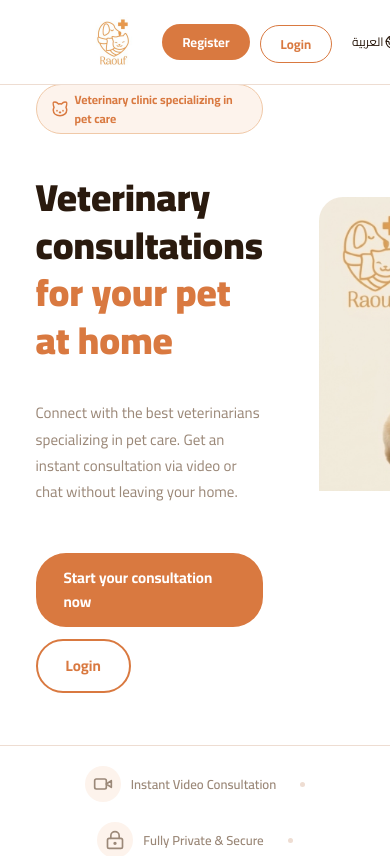
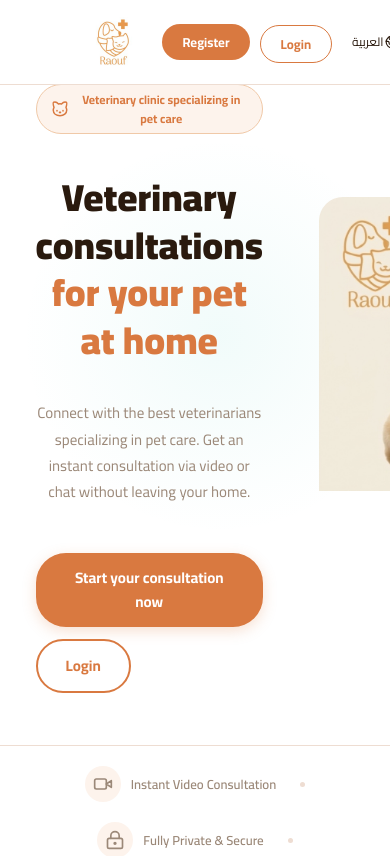
Before and after one commit to shahad-FS/PortfolioProject, a React (Vite) app in the folder rauf/frontend/: page / in a window 390 px wide. Shown: the top 856 px of the page. Built offline with nearby package versions, Linux system fonts and the light colour scheme; no server answers.

Commit message:
fix: styles

```diff
--- a/rauf/frontend/src/App.jsx
+++ b/rauf/frontend/src/App.jsx
@@ -40,6 +40,7 @@ function App() {
     "/register",
     "/check-email",
     "/reset-password",
+    "/video-call/:sessionId",
   ];
   const shouldHideLayout =
     hideLayoutPaths.includes(location.pathname) ||
--- a/rauf/frontend/src/pages/Home.jsx
+++ b/rauf/frontend/src/pages/Home.jsx
@@ -26,6 +26,7 @@ import {
   FollowUpIcon,
   PawIcon,
   StarIcon,
+  VetIcon,
 } from "../components/Icons";
 export default function Home() {
   const { t } = useTranslation();
@@ -178,7 +179,9 @@ export default function Home() {
                     key={vet.id}
                     data-testid="vet-card"
                   >
-                    <div className="doctor-avatar">👩‍⚕️</div>
+                    <div className="doctor-avatar">
+                      <VetIcon />
+                    </div>
 
                     <h3 className="doctor-name">{vet.full_name}</h3>
                     <h3
--- a/rauf/frontend/src/pages/Payments.jsx
+++ b/rauf/frontend/src/pages/Payments.jsx
@@ -6,6 +6,7 @@ import { useTranslation } from "react-i18next";
 // ملفات ميسر
 import "moyasar-payment-form/dist/moyasar.css";
 import Moyasar from "moyasar-payment-form";
+import "../styles/payments.css";
 
 export default function Payments({ consultationId, amount, onPaymentSuccess }) {
   const { t } = useTranslation();
@@ -32,7 +33,7 @@ export default function Payments({ consultationId, amount, onPaymentSuccess }) {
       containerRef.current.innerHTML = "";
     }
 
-    //Moyasar
+    // Moyasar
     if (typeof Moyasar !== "undefined") {
       isInitialized.current = true;
       Moyasar.init({
@@ -47,14 +48,19 @@ export default function Payments({ consultationId, amount, onPaymentSuccess }) {
           },
         },
         methods: ["creditcard", "mada"],
-
-        // callback_url: window.location.origin + "/payment-callback",
         callback_url: window.location.href,
 
         on_completed: async (payment) => {
-          if (payment.status === "paid") {
+          console.log("Moyasar status received:", payment.status);
+
+          if (payment.status === "paid" || payment.status === "authorized") {
             console.log("Moyasar Payment Completed successfully:", payment.id);
             await handleVerification(payment.id);
+          } else if (
+            payment.status === "initiated" ||
+            payment.status === "capturing"
+          ) {
+            console.log("Payment is processing (initiated/capturing)...");
           } else {
             isInitialized.current = false;
             setError(`Payment status is ${payment.status}. Please try again.`);
@@ -94,12 +100,7 @@ export default function Payments({ consultationId, amount, onPaymentSuccess }) {
         isInitialized.current = false;
       }
     } catch (err) {
-      console.error(err);
       console.error("Detailed Error in handleVerification:", err);
-      if (err.response) {
-        console.error("Server Response Data:", err.response.data);
-        console.error("Server Response Status:", err.response.status);
-      }
       setError("Something went wrong while verifying your payment");
       isInitialized.current = false;
     } finally {
@@ -108,8 +109,8 @@ export default function Payments({ consultationId, amount, onPaymentSuccess }) {
   };
 
   return (
-    <div className="mt-4">
-      <h3 className="text-lg font-semibold text-center mb-4">
+    <div className="mt-4 light bg-white p-4 rounded-xl text-left" dir="rtl">
+      <h3 className="text-lg font-semibold text-center mb-4 text-gray-800">
         {t("payment.title")}
       </h3>
       <p className="text-center text-gray-500 mb-4">
@@ -131,7 +132,10 @@ export default function Payments({ consultationId, amount, onPaymentSuccess }) {
         </div>
       )}
 
-      <div ref={containerRef}></div>
+      <div
+        ref={containerRef}
+        className="moyasar-custom-container bg-white text-gray-900"
+      ></div>
     </div>
   );
 }
--- a/rauf/frontend/src/styles/index.css
+++ b/rauf/frontend/src/styles/index.css
@@ -343,3 +343,164 @@ a {
   font-weight: 600;
   white-space: nowrap;
 }
+
+.hero {
+  width: 100%;
+  min-height: 100vh;
+  display: flex;
+  align-items: center;
+  justify-content: center;
+  background-color: #ffffff;
+  padding: 100px 24px 40px 24px;
+  box-sizing: border-box;
+  position: relative;
+}
+
+.hero::before {
+  content: "";
+  position: absolute;
+  top: 10%;
+  left: 5%;
+  width: 400px;
+  height: 400px;
+  background: radial-gradient(
+    circle,
+    rgba(79, 209, 197, 0.08) 0%,
+    rgba(255, 255, 255, 0) 70%
+  );
+  pointer-events: none;
+}
+
+.hero-inner {
+  width: 100%;
+  max-width: 1200px;
+  display: flex;
+  align-items: center;
+  justify-content: space-between;
+  gap: 40px;
+}
+
+.hero-content {
+  flex: 1;
+  display: flex;
+  flex-direction: column;
+  align-items: flex-start;
+}
+
+.hero-badge {
+  display: inline-flex;
+  align-items: center;
+  gap: 8px;
+  background-color: #fdf2ec;
+  border: 1px solid rgba(224, 130, 76, 0.15);
+  padding: 6px 14px;
+  border-radius: 20px;
+  color: #e0824c;
+  font-size: 13px;
+  font-weight: 500;
+  margin-bottom: 20px;
+}
+
+.hero-title {
+  font-size: clamp(2.2rem, 4vw, 3.2rem);
+  font-weight: 800;
+  color: #2d3748;
+  line-height: 1.3;
+  margin-bottom: 16px;
+}
+
+.hero-title span {
+  color: #319795;
+}
+
+.hero-desc {
+  font-size: 16px;
+  color: #718096;
+  max-width: 520px;
+  line-height: 1.6;
+  margin-bottom: 32px;
+}
+
+.hero-btns {
+  display: flex;
+  gap: 16px;
+}
+
+.hero-btn-main {
+  background-color: #e0824c;
+  color: #ffffff;
+  padding: 14px 32px;
+  font-weight: 600;
+  font-size: 15px;
+  border-radius: 25px;
+  text-decoration: none;
+  box-shadow: 0 4px 14px rgba(224, 130, 76, 0.25);
+  transition: background-color 0.2s ease;
+}
+
+.hero-btn-main:hover {
+  background-color: #cd713b;
+}
+
+.hero-btn-sec {
+  background-color: transparent;
+  color: #e0824c;
+  padding: 14px 32px;
+  font-weight: 600;
+  font-size: 15px;
+  border-radius: 25px;
+  text-decoration: none;
+  border: 1px solid #e0824c;
+  transition: background-color 0.2s ease;
+}
+
+.hero-btn-sec:hover {
+  background-color: rgba(224, 130, 76, 0.05);
+}
+
+.hero-image {
+  flex: 1;
+  display: flex;
+  justify-content: center;
+  align-items: center;
+}
+
+.hero-img-circle {
+  width: 100%;
+  max-width: 540px;
+  border-radius: 0px;
+  background: transparent;
+  border: none;
+  padding: 0;
+  box-shadow: none;
+  animation: none;
+}
+
+.hero-img-circle img {
+  width: 100%;
+  height: auto;
+  object-fit: contain;
+  display: block;
+}
+
+@media (max-width: 991px) {
+  .hero {
+    min-height: auto;
+    padding-top: 120px;
+    padding-bottom: 60px;
+  }
+
+  .hero-inner {
+    flex-direction: column-reverse;
+    text-align: center;
+    gap: 40px;
+  }
+
+  .hero-content {
+    align-items: center;
+  }
+
+  .hero-desc {
+    max-width: 100%;
+  }
+}
--- /dev/null
+++ b/rauf/frontend/src/styles/payments.css
@@ -0,0 +1,37 @@
+/* MONYASAR LIGHT FIX */
+
+.moyasar-custom-container,
+.moyasar-form,
+.moyasar-form * {
+  color-scheme: light !important;
+  forced-color-adjust: none !important;
+}
+
+.moyasar-form,
+.moyasar-form input,
+.moyasar-form select,
+.moyasar-form .credit-card-inputs,
+.moyasar-form .credit-card-inputs > div,
+.moyasar-form input[name="name"],
+.moyasar-form input[name="number"],
+.moyasar-form input[name="cvc"] {
+  background-color: #fdfdfd !important;
+  background: #fdfdfd !important;
+  color: #1a202c !important;
+  border: 1px solid #cbd5e1 !important;
+}
+
+.moyasar-form label,
+.moyasar-form .moyasar-label {
+  color: #4a5568 !important;
+}
+
+.moyasar-form button.submit-button,
+.moyasar-form .moyasar-submit-btn {
+  background-color: #e0824c !important;
+  background-image: none !important;
+  color: #ffffff !important;
+  border-radius: 25px !important;
+  font-weight: 700 !important;
+  border: none !important;
+}
```
